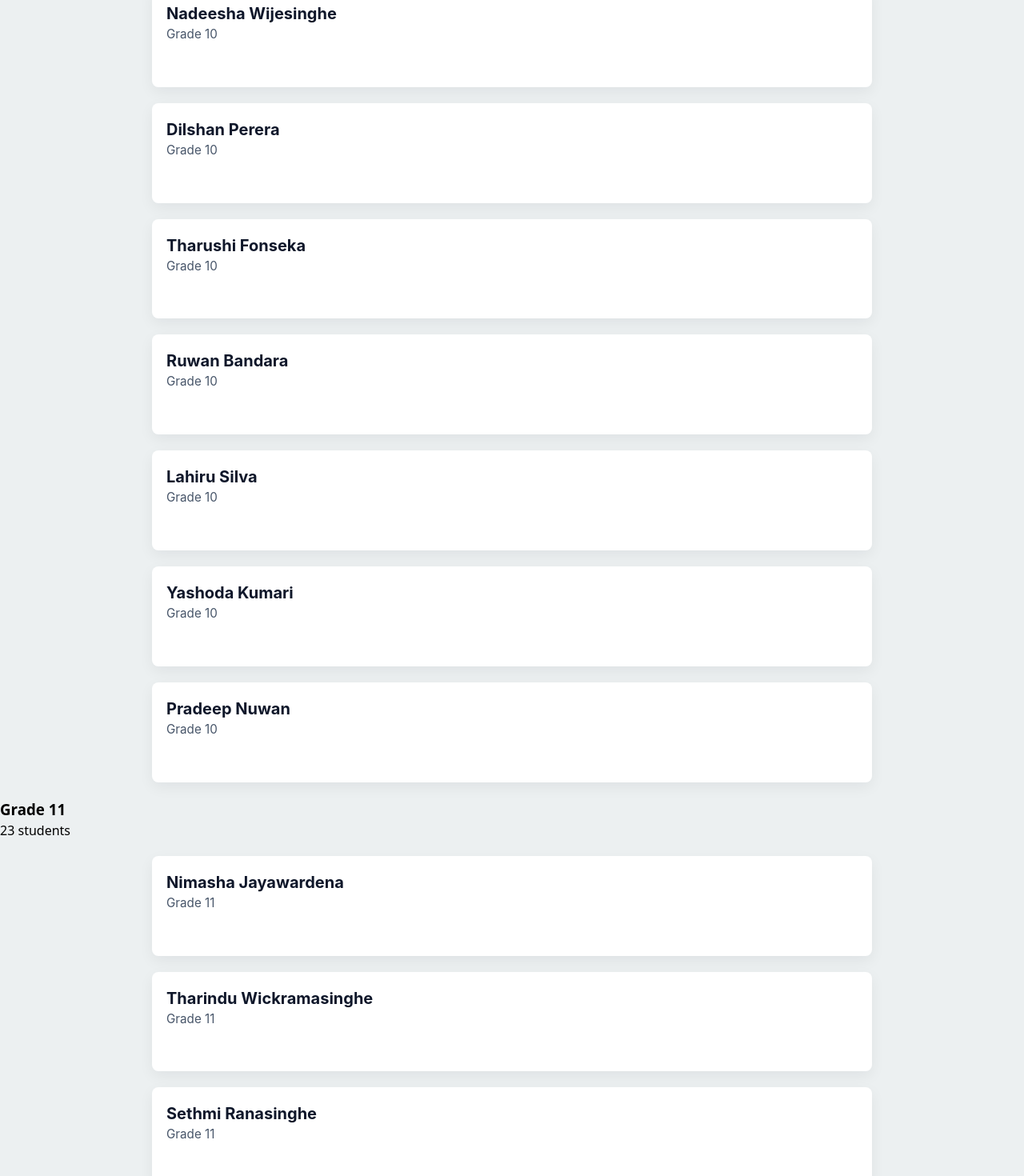
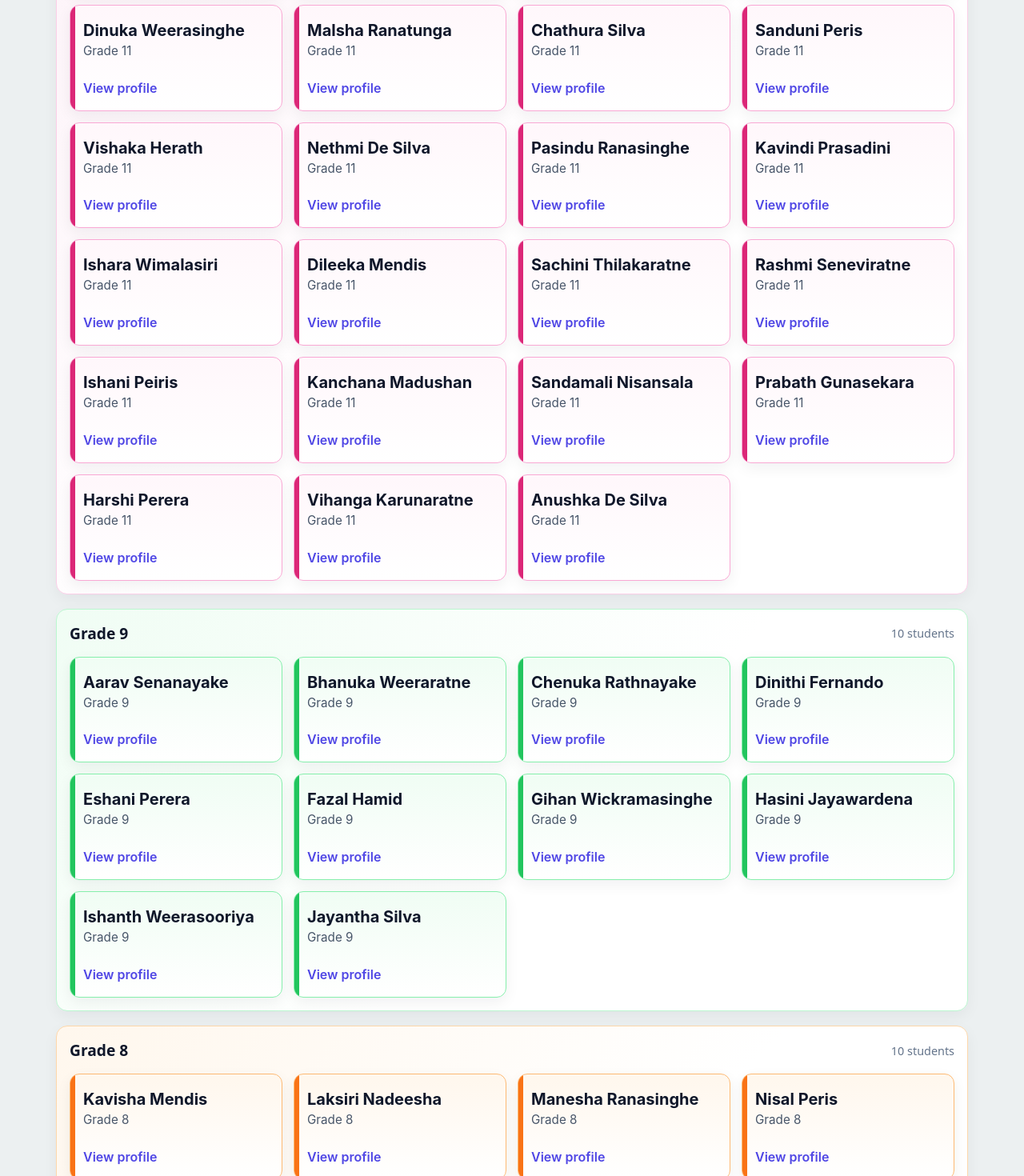
Before and after one commit to Lalindu0923/githubTester, a React (Vite) app in the folder frontendTest/: page /students in a window 1280 px wide. Shown: the part 940-2410 px from the top of the page at 80% size. Built offline with nearby package versions, Linux system fonts and the light colour scheme.

Commit message:
Add distinct colors to grouped student cards by grade

```diff
--- a/frontendTest/src/components/Students.jsx
+++ b/frontendTest/src/components/Students.jsx
@@ -18,7 +18,7 @@ export default function Students() {
 
       <div className="grade-sections">
         {studentsByGrade.map(({ grade, students }) => (
-          <section key={grade} className="grade-section">
+          <section key={grade} className={`grade-section grade-section-${grade}`}>
             <div className="grade-section-header">
               <h3>Grade {grade}</h3>
               <span>{students.length} students</span>
@@ -26,7 +26,7 @@ export default function Students() {
             {students.length > 0 ? (
               <div className="grade-grid">
                 {students.map((s) => (
-                  <div key={s.id} className="student-card student-card-compact">
+                  <div key={s.id} className={`student-card student-card-compact grade-card grade-card-${grade}`}>
                     <header className="student-header">
                       <div>
                         <h4 className="student-name student-name-compact">{s.name}</h4>
--- a/frontendTest/src/styles/Student.css
+++ b/frontendTest/src/styles/Student.css
@@ -6,6 +6,180 @@
   border-radius: 8px;
   box-shadow: 0 6px 18px rgba(15, 23, 42, 0.06);
   font-family: Inter, system-ui, -apple-system, "Segoe UI", Roboto, "Helvetica Neue", Arial;
+}
+
+.students-page {
+  max-width: 1180px;
+  margin: 24px auto;
+  padding: 0 20px 24px;
+}
+
+.students-page-header {
+  margin-bottom: 18px;
+}
+
+.students-page-header h2 {
+  margin: 0;
+  font-size: 2rem;
+  color: #0f172a;
+}
+
+.students-page-header p {
+  margin: 6px 0 0;
+  color: #64748b;
+}
+
+.grade-sections {
+  display: grid;
+  gap: 18px;
+}
+
+.grade-section {
+  background: #ffffff;
+  border: 1px solid #e6eef8;
+  border-radius: 14px;
+  box-shadow: 0 6px 18px rgba(15, 23, 42, 0.05);
+  padding: 16px;
+}
+
+.grade-section-10 {
+  background: linear-gradient(135deg, #eff6ff, #ffffff 55%);
+  border-color: #bfdbfe;
+}
+
+.grade-section-11 {
+  background: linear-gradient(135deg, #fdf2f8, #ffffff 55%);
+  border-color: #fbcfe8;
+}
+
+.grade-section-9 {
+  background: linear-gradient(135deg, #f0fdf4, #ffffff 55%);
+  border-color: #bbf7d0;
+}
+
+.grade-section-8 {
+  background: linear-gradient(135deg, #fff7ed, #ffffff 55%);
+  border-color: #fed7aa;
+}
+
+.grade-section-7 {
+  background: linear-gradient(135deg, #faf5ff, #ffffff 55%);
+  border-color: #e9d5ff;
+}
+
+.grade-section-6 {
+  background: linear-gradient(135deg, #f8fafc, #ffffff 55%);
+  border-color: #cbd5e1;
+}
+
+.grade-section-header {
+  display: flex;
+  justify-content: space-between;
+  align-items: center;
+  gap: 12px;
+  margin-bottom: 14px;
+}
+
+.grade-section-header h3 {
+  margin: 0;
+  color: #0f172a;
+  font-size: 1.2rem;
+}
+
+.grade-section-header span {
+  color: #64748b;
+  font-size: 0.9rem;
+}
+
+.grade-grid {
+  display: grid;
+  grid-template-columns: repeat(auto-fit, minmax(250px, 1fr));
+  gap: 14px;
+}
+
+.student-card-compact {
+  margin: 0;
+  max-width: none;
+  padding: 16px;
+  border-radius: 12px;
+}
+
+.grade-card {
+  position: relative;
+  overflow: hidden;
+  border: 1px solid transparent;
+}
+
+.grade-card::before {
+  content: '';
+  position: absolute;
+  left: 0;
+  top: 0;
+  bottom: 0;
+  width: 6px;
+  border-radius: 12px 0 0 12px;
+}
+
+.grade-card-10 {
+  background: linear-gradient(180deg, #f8fbff 0%, #ffffff 100%);
+  border-color: #bfdbfe;
+}
+
+.grade-card-10::before { background: #3b82f6; }
+
+.grade-card-11 {
+  background: linear-gradient(180deg, #fff7fb 0%, #ffffff 100%);
+  border-color: #f9a8d4;
+}
+
+.grade-card-11::before { background: #db2777; }
+
+.grade-card-9 {
+  background: linear-gradient(180deg, #f0fdf4 0%, #ffffff 100%);
+  border-color: #86efac;
+}
+
+.grade-card-9::before { background: #22c55e; }
+
+.grade-card-8 {
+  background: linear-gradient(180deg, #fff7ed 0%, #ffffff 100%);
+  border-color: #fdba74;
+}
+
+.grade-card-8::before { background: #f97316; }
+
+.grade-card-7 {
+  background: linear-gradient(180deg, #faf5ff 0%, #ffffff 100%);
+  border-color: #c084fc;
+}
+
+.grade-card-7::before { background: #8b5cf6; }
+
+.grade-card-6 {
+  background: linear-gradient(180deg, #f8fafc 0%, #ffffff 100%);
+  border-color: #94a3b8;
+}
+
+.grade-card-6::before { background: #475569; }
+
+.student-name-compact {
+  margin: 0;
+  font-size: 1.08rem;
+}
+
+.student-card-actions {
+  padding-top: 10px;
+}
+
+.view-profile-link {
+  color: #4f46e5;
+  font-weight: 600;
+}
+
+.grade-empty-state {
+  margin: 0;
+  padding: 16px;
+  color: #64748b;
 }
 
 .student-header {
```
